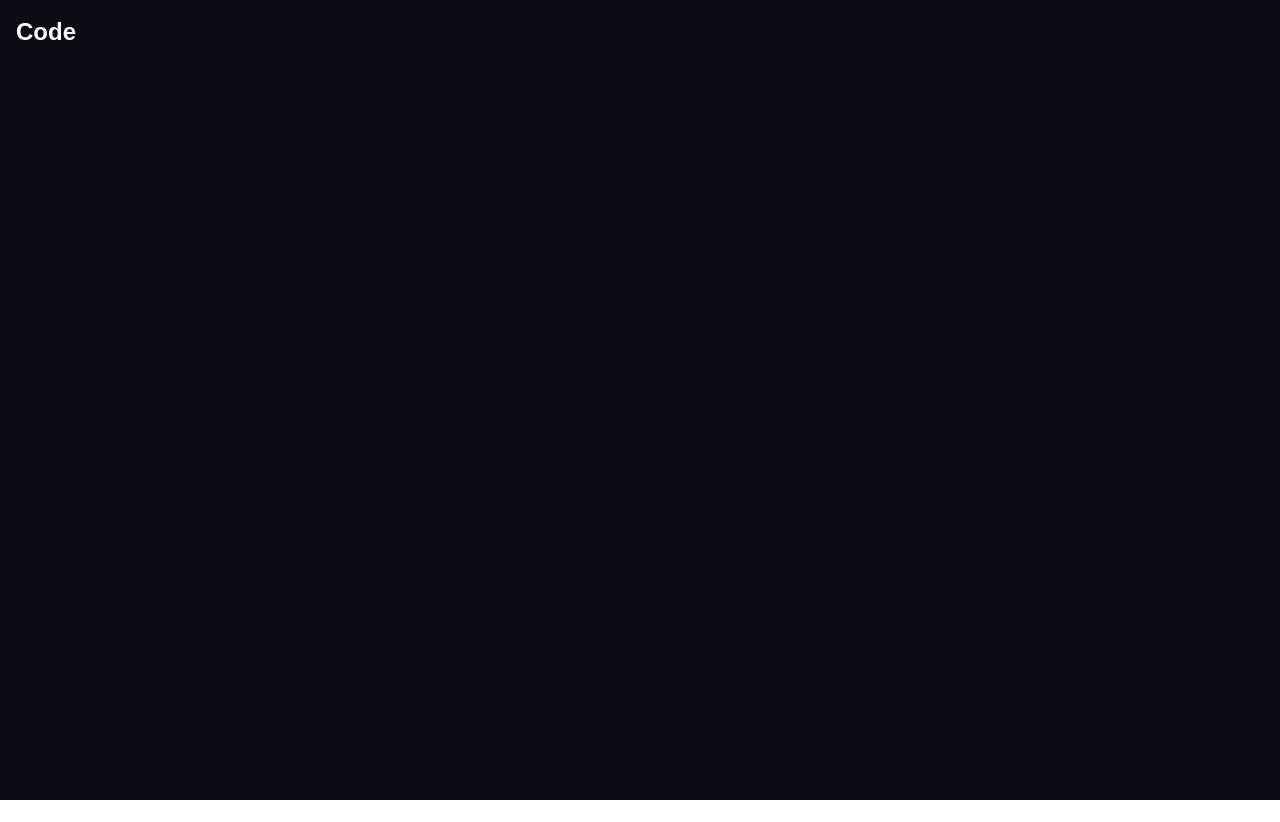
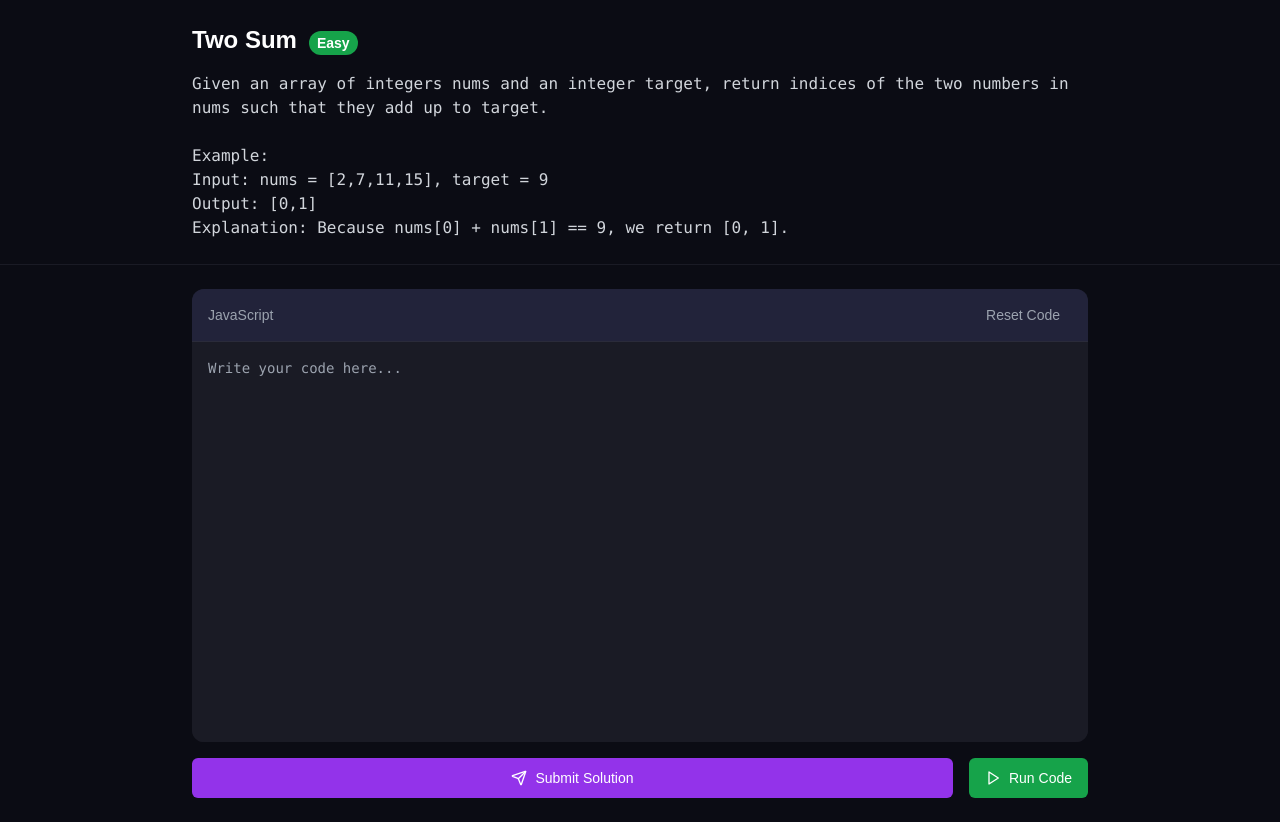
Before and after one commit to Praneethpshetty24/Spaces_spring_x_next, a Next.js app: page /code in a window 1280 px wide. Before the commit the page ends 800 px from the top, so only its background shows below. Built offline with nearby package versions, Linux system fonts and the light colour scheme.

Commit message:
added ai chat and code layout

```diff
--- a/app/ai-chat/page.jsx
+++ b/app/ai-chat/page.jsx
@@ -1,10 +1,101 @@
 "use client"
 
+import { useState } from "react"
+import { Send } from "lucide-react"
+import { Button } from "@/components/ui/button"
+import { Textarea } from "@/components/ui/textarea"
+import { Avatar, AvatarFallback, AvatarImage } from "@/components/ui/avatar"
+
 export default function AiChat() {
+  const [messages, setMessages] = useState([
+    { id: 1, text: "Hello! How can I assist you today?", isAi: true, timestamp: "Just now" },
+  ])
+  const [newMessage, setNewMessage] = useState("")
+
+  const handleSend = () => {
+    if (newMessage.trim()) {
+      // Add user message
+      setMessages([...messages, {
+        id: Date.now(),
+        text: newMessage,
+        isAi: false,
+        timestamp: "Just now"
+      }])
+      setNewMessage("")
+      // Simulate AI response
+      setTimeout(() => {
+        setMessages(prev => [...prev, {
+          id: Date.now() + 1,
+          text: "This is a simulated AI response. Implement actual AI integration here.",
+          isAi: true,
+          timestamp: "Just now"
+        }])
+      }, 1000)
+    }
+  }
+
   return (
-    <div className="min-h-screen bg-[#0B0C14] text-white p-4">
-      <h1 className="text-2xl font-bold">AI Chat</h1>
-      {/* Add your AI chat implementation here */}
+    <div className="min-h-screen bg-[#0B0C14] text-white flex flex-col">
+      {/* Header */}
+      <div className="border-b border-[#1A1B25] p-4">
+        <div className="max-w-4xl mx-auto">
+          <h1 className="text-2xl font-bold bg-gradient-to-r from-purple-500 to-pink-500 bg-clip-text text-transparent">
+            AI Chat
+          </h1>
+        </div>
+      </div>
+
+      {/* Chat Container */}
+      <div className="flex-1 overflow-y-auto p-4">
+        <div className="max-w-4xl mx-auto space-y-4">
+          {messages.map((message) => (
+            <div key={message.id} className={`flex ${message.isAi ? 'justify-start' : 'justify-end'}`}>
+              <div className={`bg-[#1A1B25] p-4 rounded-xl space-y-3 max-w-[80%]`}>
+                <div className="flex items-center space-x-3">
+                  <Avatar>
+                    <AvatarImage src={message.isAi ? "/ai-avatar.png" : "/placeholder.svg"} />
+                    <AvatarFallback>{message.isAi ? "AI" : "ME"}</AvatarFallback>
+                  </Avatar>
+                  <div>
+                    <div className="font-semibold">{message.isAi ? "AI Assistant" : "You"}</div>
+                    <div className="text-sm text-gray-400">{message.timestamp}</div>
+                  </div>
+                </div>
+                <p className="text-gray-100 whitespace-pre-wrap">{message.text}</p>
+              </div>
+            </div>
+          ))}
+        </div>
+      </div>
+
+      {/* Fixed Input Area */}
+      <div className="border-t border-[#1A1B25] bg-[#0B0C14] p-4">
+        <div className="max-w-4xl mx-auto">
+          <div className="bg-[#1A1B25] rounded-xl p-4 space-y-4">
+            <Textarea
+              value={newMessage}
+              onChange={(e) => setNewMessage(e.target.value)}
+              placeholder="Type your message..."
+              className="bg-[#22233A] border-0 resize-none text-white placeholder:text-gray-400"
+              rows={3}
+              onKeyDown={(e) => {
+                if (e.key === 'Enter' && !e.shiftKey) {
+                  e.preventDefault()
+                  handleSend()
+                }
+              }}
+            />
+            <Button
+              className="w-full bg-purple-600 hover:bg-purple-700"
+              onClick={handleSend}
+              disabled={!newMessage.trim()}
+            >
+              <Send className="mr-2 h-4 w-4" />
+              Send Message
+            </Button>
+          </div>
+        </div>
+      </div>
     </div>
   )
 }
--- a/app/code/page.jsx
+++ b/app/code/page.jsx
@@ -1,10 +1,98 @@
 "use client"
 
+import { useState } from "react"
+import { Send, Play } from "lucide-react"
+import { Button } from "@/components/ui/button"
+import { Textarea } from "@/components/ui/textarea"
+
 export default function Code() {
+  const [code, setCode] = useState("")
+  const [currentProblem, setCurrentProblem] = useState({
+    id: 1,
+    title: "Two Sum",
+    difficulty: "Easy",
+    description: `Given an array of integers nums and an integer target, return indices of the two numbers in nums such that they add up to target.
+
+Example:
+Input: nums = [2,7,11,15], target = 9
+Output: [0,1]
+Explanation: Because nums[0] + nums[1] == 9, we return [0, 1].`,
+    startingCode: `function twoSum(nums, target) {
+    // Write your code here
+
+}`
+  })
+
+  const handleSubmit = () => {
+    console.log("Submitted code:", code)
+    // Here you would typically send the code to a backend for evaluation
+  }
+
   return (
-    <div className="min-h-screen bg-[#0B0C14] text-white p-4">
-      <h1 className="text-2xl font-bold">Code</h1>
-      {/* Add your code-related features here */}
+    <div className="min-h-screen bg-[#0B0C14] text-white flex flex-col">
+      {/* Problem Description */}
+      <div className="border-b border-[#1A1B25] p-6">
+        <div className="max-w-4xl mx-auto">
+          <div className="flex items-center justify-between mb-4">
+            <h1 className="text-2xl font-bold">
+              {currentProblem.title}
+              <span className="ml-3 text-sm px-2 py-1 bg-green-600 rounded-full">
+                {currentProblem.difficulty}
+              </span>
+            </h1>
+          </div>
+          <pre className="whitespace-pre-wrap text-gray-300 font-normal">
+            {currentProblem.description}
+          </pre>
+        </div>
+      </div>
+
+      {/* Code Editor Area */}
+      <div className="flex-1 p-6">
+        <div className="max-w-4xl mx-auto">
+          <div className="bg-[#1A1B25] rounded-xl overflow-hidden">
+            {/* Code Editor Header */}
+            <div className="bg-[#22233A] px-4 py-2 border-b border-[#2A2B3A] flex items-center justify-between">
+              <div className="text-sm text-gray-400">JavaScript</div>
+              <Button
+                size="sm"
+                variant="ghost"
+                className="text-gray-400 hover:text-white"
+                onClick={() => setCode(currentProblem.startingCode)}
+              >
+                Reset Code
+              </Button>
+            </div>
+
+            {/* Code Input */}
+            <Textarea
+              value={code}
+              onChange={(e) => setCode(e.target.value)}
+              placeholder="Write your code here..."
+              className="min-h-[400px] bg-[#1A1B25] border-0 rounded-none text-white font-mono text-sm p-4 resize-none focus:ring-0 focus:border-0"
+              spellCheck="false"
+            />
+          </div>
+
+          {/* Action Buttons */}
+          <div className="mt-4 flex space-x-4">
+            <Button
+              className="flex-1 bg-purple-600 hover:bg-purple-700"
+              onClick={handleSubmit}
+            >
+              <Send className="mr-2 h-4 w-4" />
+              Submit Solution
+            </Button>
+            <Button
+              className="bg-green-600 hover:bg-green-700"
+              onClick={() => console.log("Run code")}
+            >
+              <Play className="mr-2 h-4 w-4" />
+              Run Code
+            </Button>
+          </div>
+        </div>
+      </div>
     </div>
   )
 }
```
